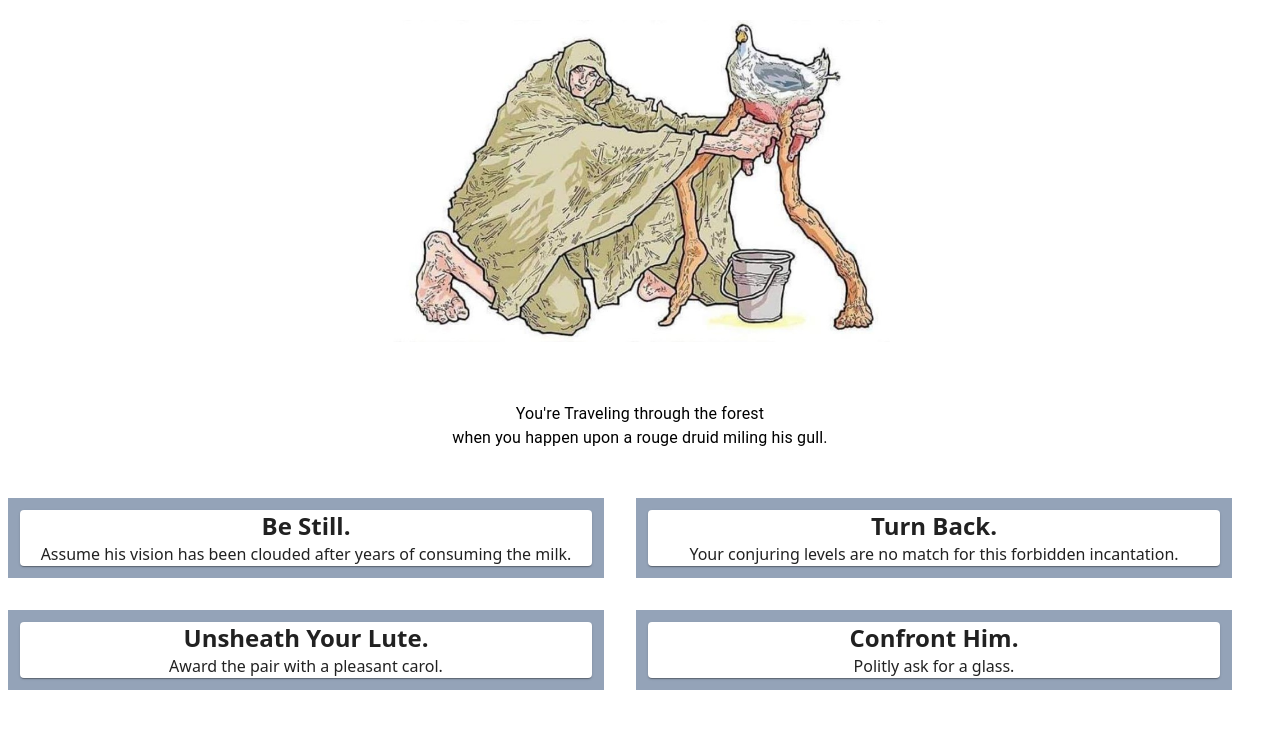
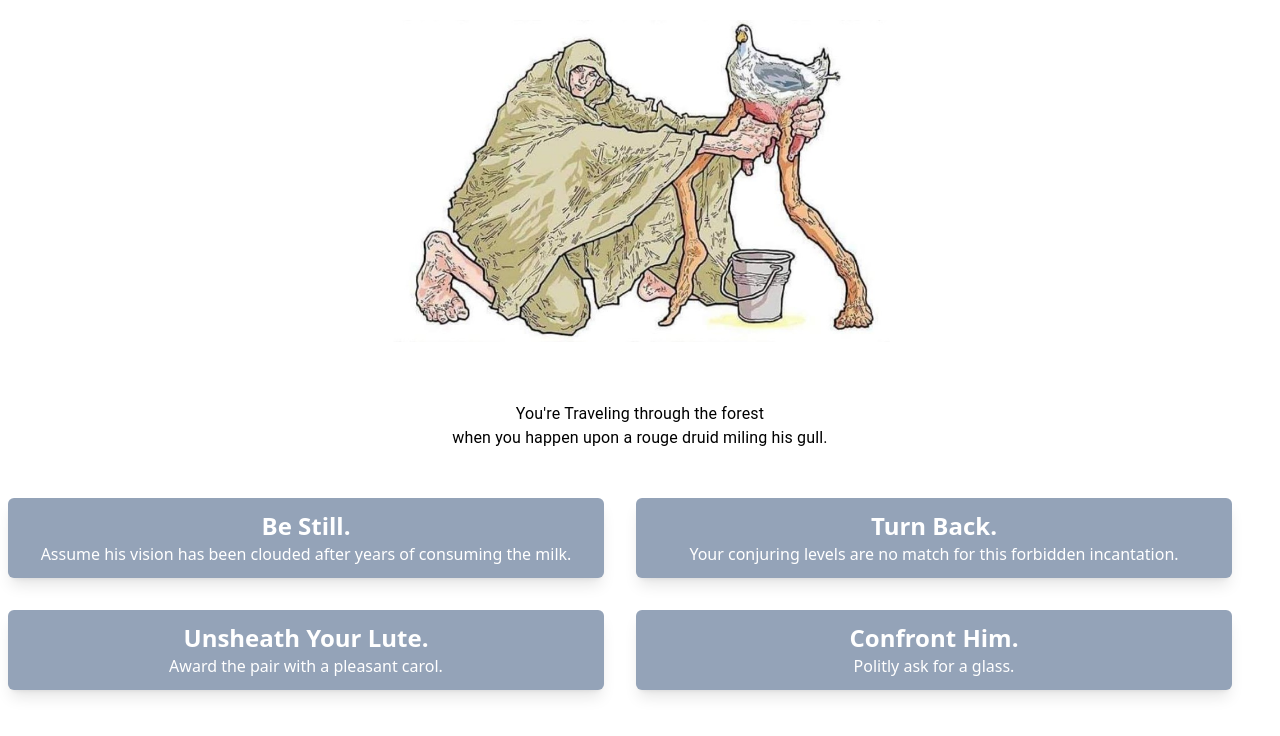
Before and after one commit to CarlJMcGee/the-gull-choice, a Next.js app: page / in a window 1280 px wide. Shown: the top 736 px of the page. Built offline with nearby package versions, Linux system fonts and the light colour scheme.

Commit message:
remove mui paper comp

```diff
--- a/src/app/components/ChoiceButton/index.tsx
+++ b/src/app/components/ChoiceButton/index.tsx
@@ -21,7 +21,7 @@ export default function ChoiceButton({
     <Grid item xs={12} md={6} className="flex justify-center">
       <Link href={link} className="m-2 w-full">
         <motion.div
-          className="bg-slate-400 p-3 text-white hover:bg-slate-700"
+          className="rounded-md bg-slate-400 p-3 text-white shadow-lg hover:bg-slate-700"
           initial={{ scale: "80%", opacity: 0 }}
           animate={{ scale: "100%", opacity: 100 }}
           transition={{ type: "spring", bounce: 0.5, delay: 0.2 }}
@@ -30,10 +30,8 @@ export default function ChoiceButton({
             transition: { type: "tween", duration: 0.3 },
           }}
         >
-          <Paper className="w-full ">
-            <h3 className="text-2xl font-bold">{title}</h3>
-            <p>{body}</p>
-          </Paper>
+          <h3 className="text-2xl font-bold">{title}</h3>
+          <p>{body}</p>
         </motion.div>
       </Link>
     </Grid>
```
